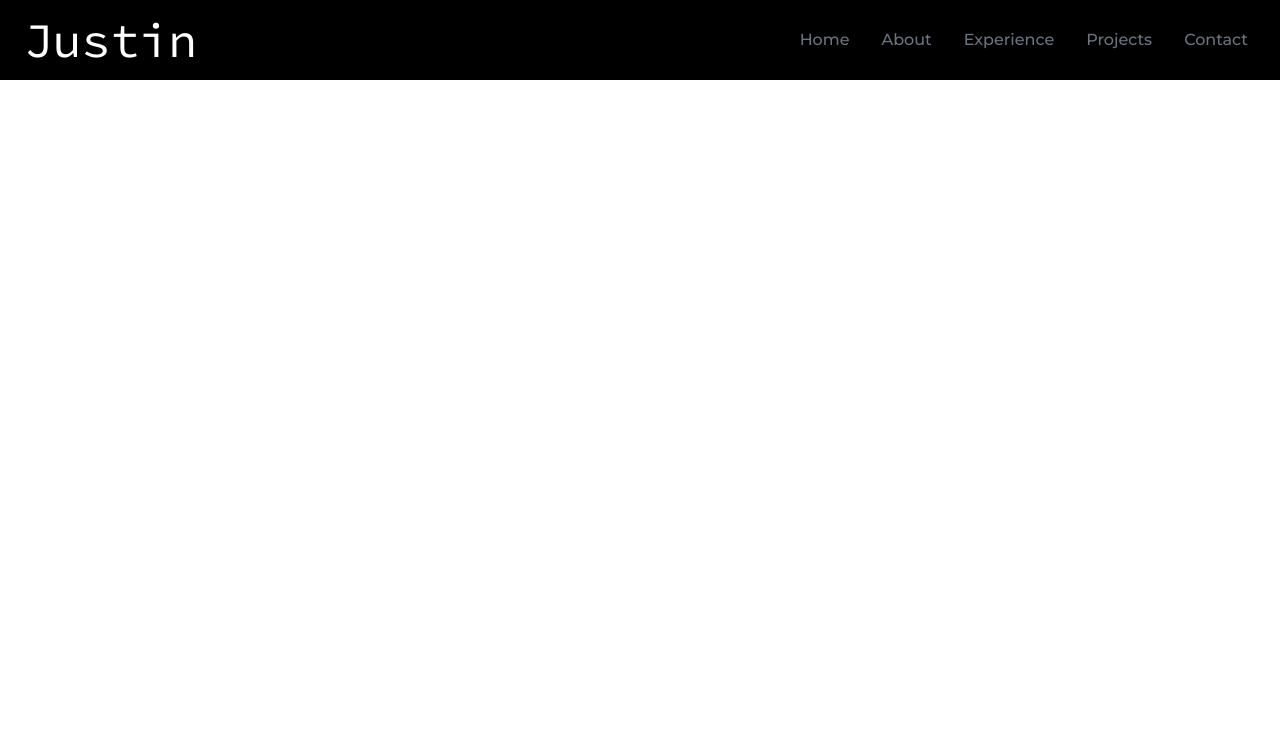
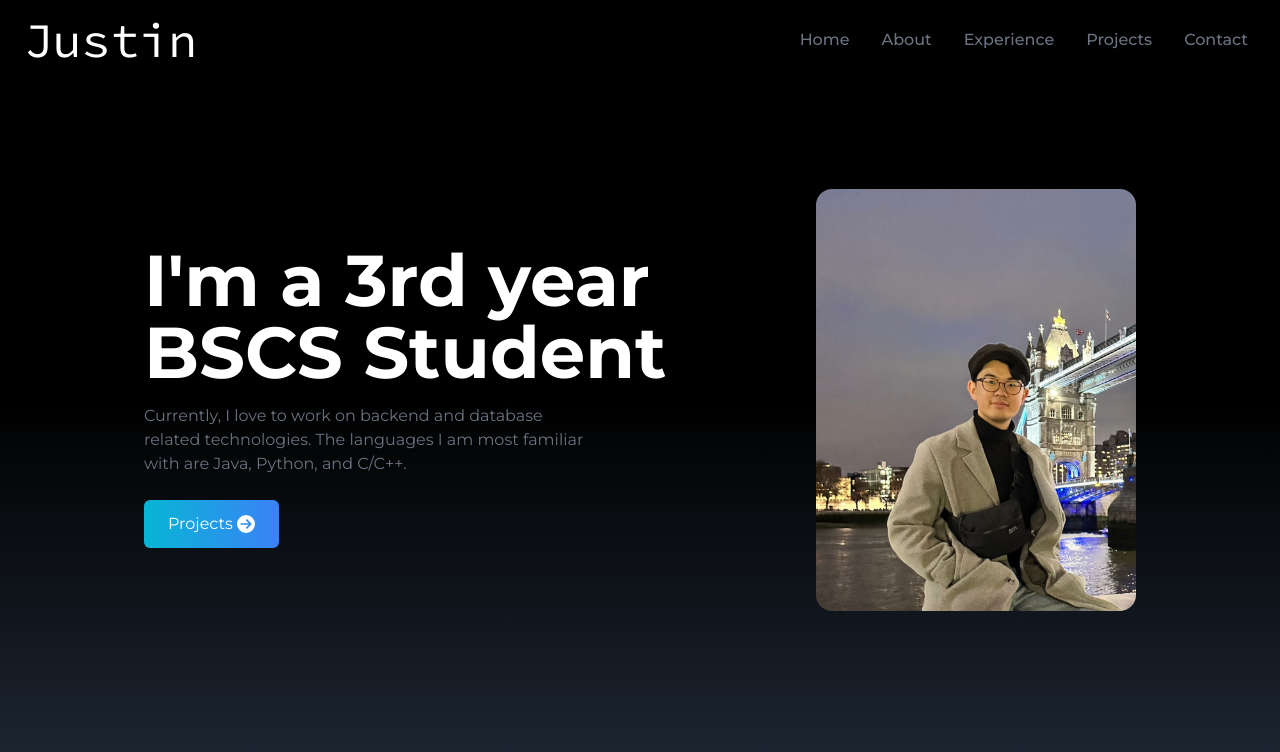
Before and after one commit to jpark0504/jpark0504.github.io, a React (Create React App) app: page / in a window 1280 px wide. Shown: the top 752 px of the page. Built offline with nearby package versions, Linux system fonts and the light colour scheme.

Commit message:
home-page

```diff
--- a/src/components/Home.jsx
+++ b/src/components/Home.jsx
@@ -1,9 +1,35 @@
 import React from 'react'
-import SelfImage from '../assets/Justin_Park.jpg'
+import { FaCircleArrowRight } from "react-icons/fa6";
+import SelfImage from '../assets/Justin_Park.png'
 
 const Home = () => {
   return (
-    <div>Home</div>
+    <div name="home" className='h-screen w-full bg-gradient-to-b from-black via-black to-gray-800'>
+        <div className='max-w-screen-lg mx-auto flex flex-col items-center justify-center h-full px-4 md:flex-row text-white'>
+            <div className='flex flex-col justify-center h-full'>
+                <h2 className='text-4xl sm:text-7xl font-bold text-white'>
+                    I'm a 3rd year BSCS Student
+                </h2>
+                <p className='text-gray-500 py-4 max-w-md'>
+                    Currently, I love to work on backend and
+                    database related technologies. The languages I am
+                    most familiar with are Java, Python, and C/C++.
+                </p>
+
+                <div>
+                    <button className='group text-white w-fit px-6 py-3 my-2 flex items-center rounded-md bg-gradient-to-r from-cyan-500 to-blue-500 cursor-pointer'>
+                        Projects
+                        <span className='group-hover:rotate-90 duration-100'>
+                            <FaCircleArrowRight size={18} className='ml-1'/>
+                        </span>
+                    </button>
+                </div>
+            </div>
+            <div>
+                <img src={SelfImage} alt="my profile" className='rounded-2xl mx-auto w-2/3 md:w-full'></img>
+            </div>
+        </div>
+    </div>
   )
 }
 
```
Also changed, not shown: src/assets/Justin_Park.png.
